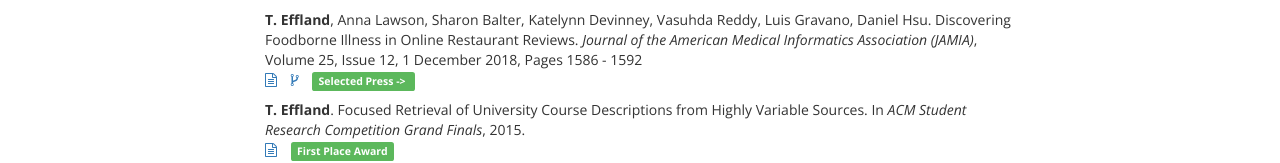
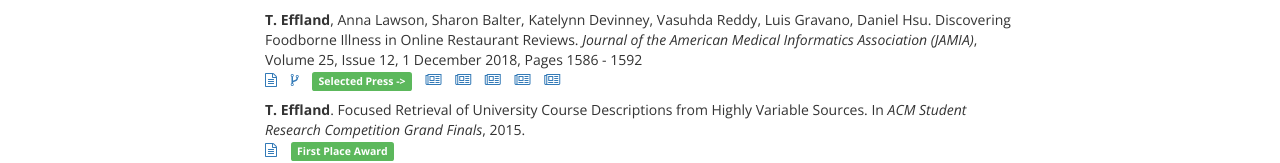
Before and after one commit to teffland/teffland.github.io, a plain HTML site: page index.html in a window 1280 px wide. Shown: the part 3157-3320 px from the top of the page. Drawn offline with nearby package versions, Linux system fonts and the light colour scheme.

Commit message:
Update index.html

```diff
--- a/index.html
+++ b/index.html
@@ -315,13 +315,12 @@
 
                           <a href="https://academic.oup.com/jamia/article-abstract/25/12/1586/4725036?redirectedFrom=fulltext" class="icon fa-file-text-o" title="Paper"></a>
                           <a href="https://github.com/teffland/FoodborneNYC/tree/master/jamia_2017" class="icon fa-code-fork" title="Code"></a>
-                          <span class="label label-success"> Selected Press -> </span>
-                            <a href="https://www.consumerreports.org/foodborne-illnesses/can-yelp-help-you-avoid-food-poisoning/" class="icon fa-newspaper-o" style="color:white;"></a>
-                            <a href="https://www.foodandwine.com/news/yelp-food-poisoning" class="icon fa-newspaper-o" style="color:white;"></a>
-                            <a href="https://www.nbcwashington.com/news/health/Social-Media-Helps-NYC-Health-Department-Detect-10-Food-Poisoning-Outbreaks-475432783.html" class="icon fa-newspaper-o" style="color:white;"></a>
-                            <a href="https://www.aiin.healthcare/topics/business-intelligence/machine-learning-system-detects-10-outbreaks-foodborne-illness-yelp" class="icon fa-newspaper-o" style="color:white;"></a>
-                            <a href="https://www.scientificamerican.com/podcast/episode/social-media-helps-id-spew-source/" class="icon fa-newspaper-o" style="color:white;"></a>
-
+                          <span class="label label-success"> Selected Press -></span>
+                            <a href="https://www.consumerreports.org/foodborne-illnesses/can-yelp-help-you-avoid-food-poisoning/" class="icon fa-newspaper-o"></a>
+                            <a href="https://www.foodandwine.com/news/yelp-food-poisoning" class="icon fa-newspaper-o"></a>
+                            <a href="https://www.nbcwashington.com/news/health/Social-Media-Helps-NYC-Health-Department-Detect-10-Food-Poisoning-Outbreaks-475432783.html" class="icon fa-newspaper-o"></a>
+                            <a href="https://www.aiin.healthcare/topics/business-intelligence/machine-learning-system-detects-10-outbreaks-foodborne-illness-yelp" class="icon fa-newspaper-o"></a>
+                            <a href="https://www.scientificamerican.com/podcast/episode/social-media-helps-id-spew-source/" class="icon fa-newspaper-o"></a>
 
                         </li>
                         <li>
```
